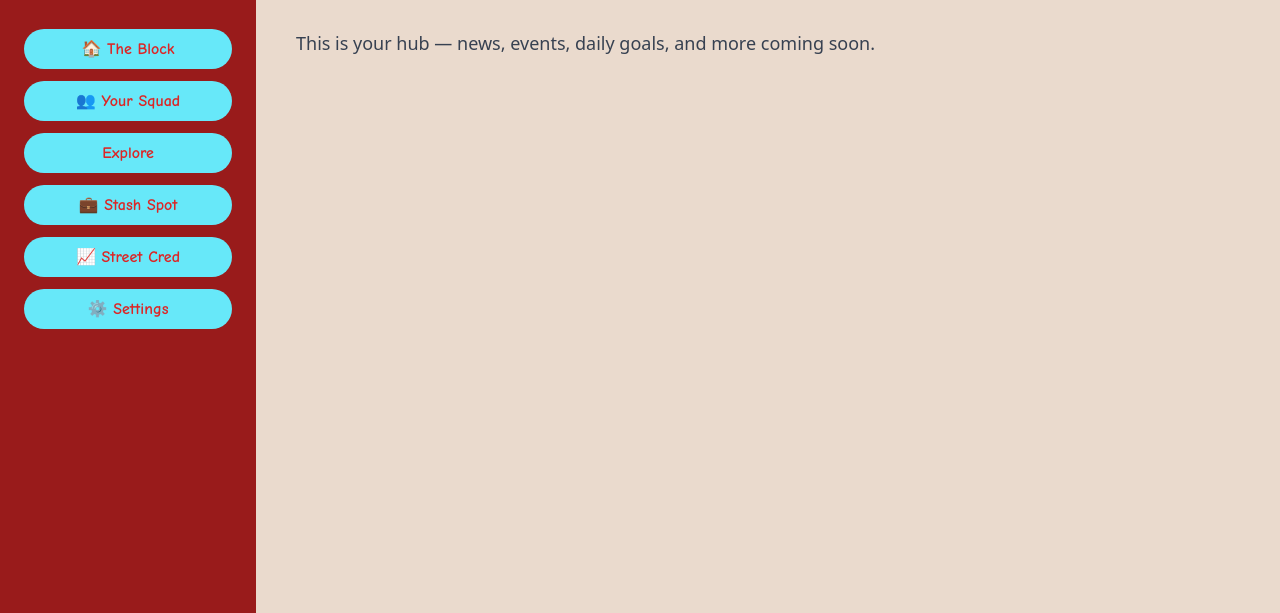
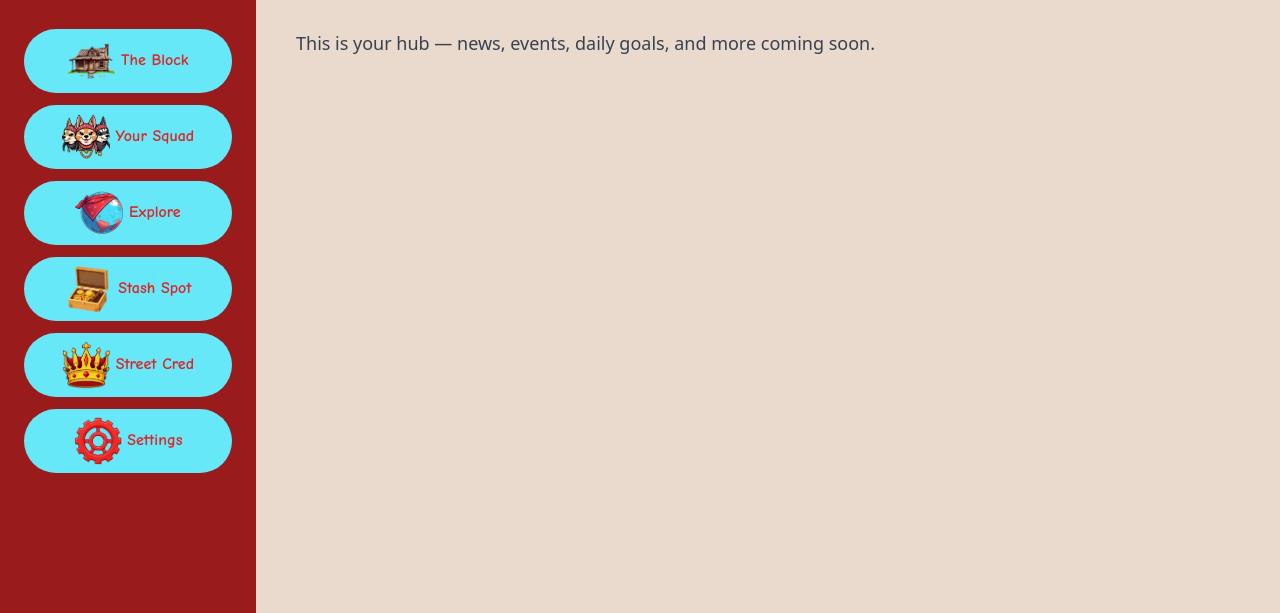
Before and after one commit to nuggzbunny09/eHomies, a plain HTML site: page index.html in a window 1280 px wide. Shown: the part 187-800 px from the top of the page. Drawn offline with nearby package versions, Linux system fonts and the light colour scheme.

Commit message:
Update index.html

```diff
--- a/index.html
+++ b/index.html
@@ -36,18 +36,36 @@
     <!-- Sidebar -->
     <aside class="w-64 bg-red-800 text-white p-6">
       <div class="mb-8">
-        <img src="https://sapi.subeta.net/avatar/736889.png" alt="User Avatar" class="rounded-full w-24 h-24 mx-auto shadow-md" />
+        <img src="https://sapi.subeta.net/avatar/736889.png" alt="User Avatar" class="rounded-full w-24 h-24 mx-auto shadow-md"/>
         <h2 class="text-center mt-4 text-xl font-bold">NuggzBunny</h2>
         <p class="text-center text-sm">Level 12</p>
       </div>
 
       <nav class="space-y-3">
-        <a href="index.html" class="w-full block bg-cyan-300 hover:bg-cyan-500 py-2 px-4 bubbly text-red-600 text-center">🏠 The Block</a>
-        <a href="homies.html" class="w-full block bg-cyan-300 hover:bg-cyan-500 py-2 px-4 bubbly text-red-600 text-center">👥 Your Squad</a>
-        <a href="explore.html" class="w-full block bg-cyan-300 hover:bg-cyan-500 py-2 px-4 bubbly text-red-600 text-center">Explore</a>
-        <a href="stash.html" class="w-full block bg-cyan-300 hover:bg-cyan-500 py-2 px-4 bubbly text-red-600 text-center">💼 Stash Spot</a>
-        <a href="cred.html" class="w-full block bg-cyan-300 hover:bg-cyan-500 py-2 px-4 bubbly text-red-600 text-center">📈 Street Cred</a>
-        <a href="settings.html" class="w-full block bg-cyan-300 hover:bg-cyan-500 py-2 px-4 bubbly text-red-600 text-center">⚙️ Settings</a>
+        <a href="index.html" class="w-full block bg-cyan-300 hover:bg-cyan-500 py-2 px-4 bubbly text-red-600 text-center">
+  <img src="images/BlockButton.png" alt="The Block" class="w-12 h-12 inline-block" />
+  <span>The Block</span>
+</a>
+        <a href="homies.html" class="w-full block bg-cyan-300 hover:bg-cyan-500 py-2 px-4 bubbly text-red-600 text-center">
+  <img src="images/SquadButton.png" alt="Your Squad" class="w-12 h-12 inline-block" />
+  <span>Your Squad</span>
+</a>
+        <a href="explore.html" class="w-full block bg-cyan-300 hover:bg-cyan-500 py-2 px-4 bubbly text-red-600 text-center">
+  <img src="images/ExploreButton.png" alt="Explore" class="w-12 h-12 inline-block" />
+  <span>Explore</span>
+</a>
+        <a href="stash.html" class="w-full block bg-cyan-300 hover:bg-cyan-500 py-2 px-4 bubbly text-red-600 text-center">
+  <img src="images/StashButton.png" alt="Stash Spot" class="w-12 h-12 inline-block" />
+  <span>Stash Spot</span>
+</a>
+        <a href="cred.html" class="w-full block bg-cyan-300 hover:bg-cyan-500 py-2 px-4 bubbly text-red-600 text-center">
+  <img src="images/CredButton.png" alt="Street Cred" class="w-12 h-12 inline-block" />
+  <span>Street Cred</span>
+</a>
+        <a href="settings.html" class="w-full block bg-cyan-300 hover:bg-cyan-500 py-2 px-4 bubbly text-red-600 text-center">
+  <img src="images/SettingsButton.png" alt="Settings" class="w-12 h-12 inline-block" />
+  <span>Settings</span>
+</a>
       </nav>
     </aside>
 
```
